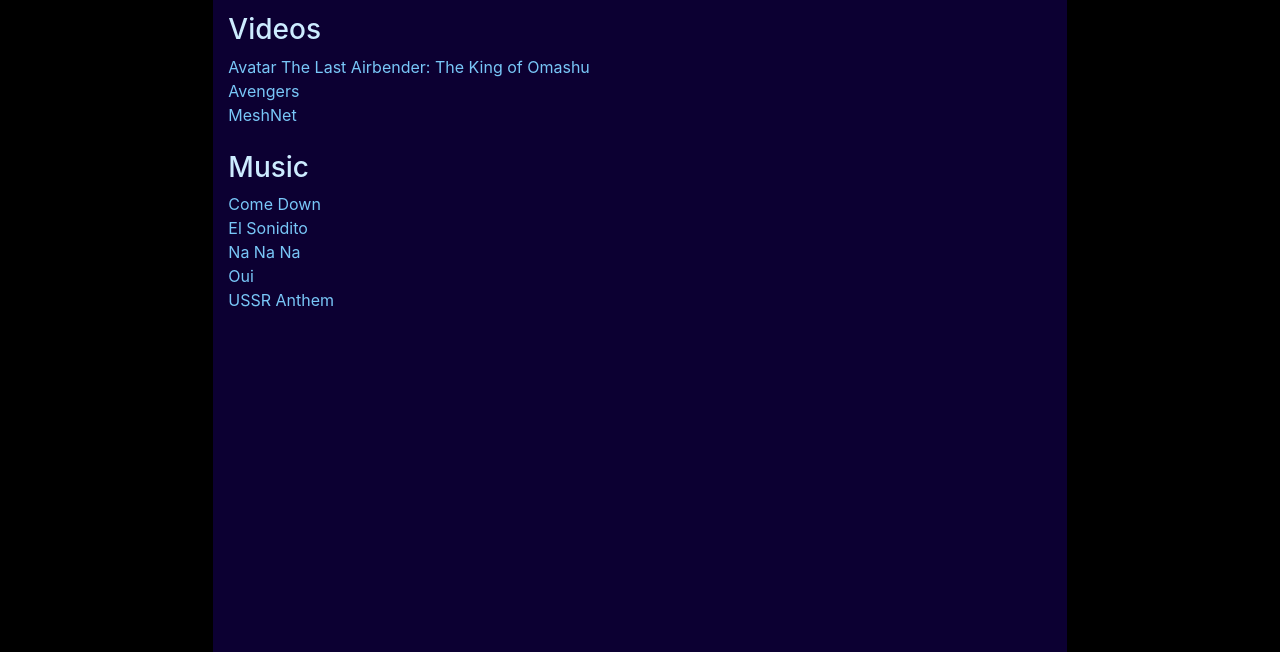
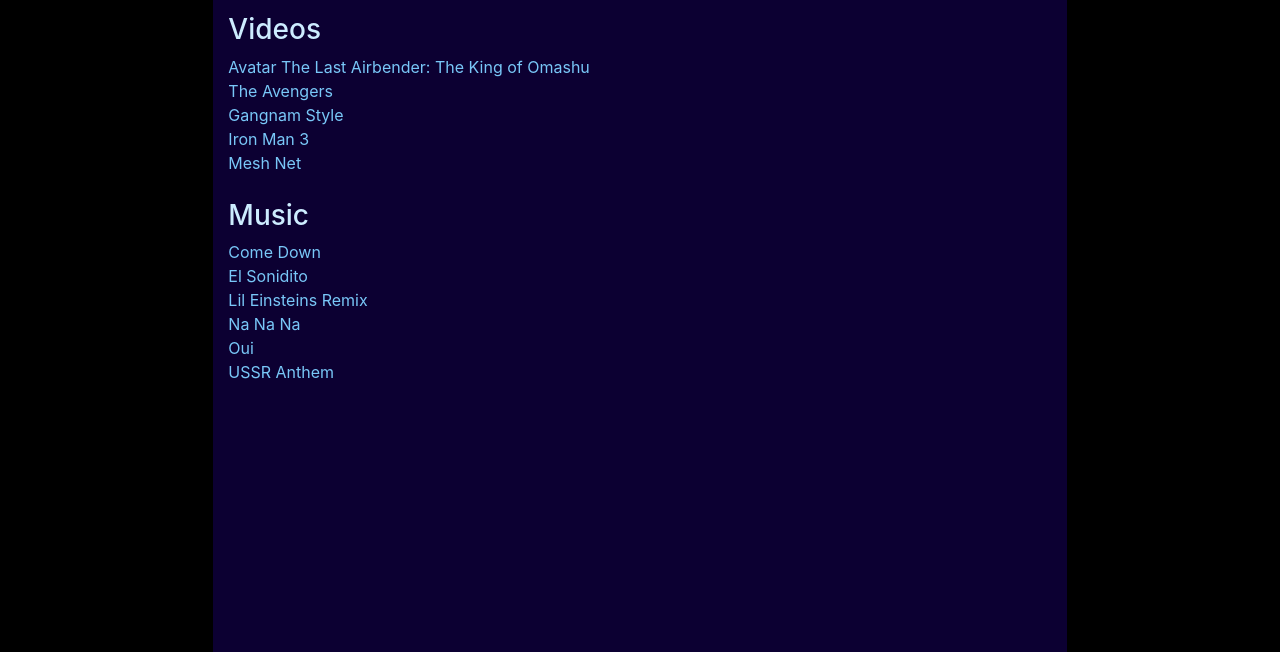
Before and after one commit to kingandrewsolomon/576-GroupProj, a website: page content/index.html in a window 1280 px wide. Shown: the part 148-800 px from the top of the page. Drawn offline with nearby package versions, Linux system fonts and the light colour scheme.

Commit message:
new movies/music

```diff
--- a/content/index.html
+++ b/content/index.html
@@ -50,11 +50,14 @@
                 <p>A Raspberry Pi Streaming Server. Click on a link to stream our media</p>
                 <h3>Videos</h3>
                 <a href="/stream?movie=videos/105.mov">Avatar The Last Airbender: The King of Omashu</a></br>
-                <a href="/stream?movie=videos/Avengers.mov">Avengers</a></br>
-                <a href="/stream?movie=videos/MeshNet.mov">MeshNet</a></br></br>
+                <a href="/stream?movie=videos/Avengers.mov">The Avengers</a></br>
+                <a href="/stream?movie=videos/Gangnam.mov">Gangnam Style</a></br>
+                <a href="/stream?movie=videos/IronMan3.mov">Iron Man 3</a></br>
+                <a href="/stream?movie=videos/MeshNet.mov">Mesh Net</a></br></br>
                 <h3>Music</h3>
                 <a href="/stream?movie=music/Come_Down.mp3">Come Down</a></br>
                 <a href="/stream?movie=music/El_Sonidito.mp3">El Sonidito</a></br>
+                <a href="/stream?movie=music/LiLEinsteinsRemix.mp3">Lil Einsteins Remix</a></br>
                 <a href="/stream?movie=music/NaNaNa.mp3">Na Na Na</a></br>
                 <a href="/stream?movie=music/Oui.mp3">Oui</a></br>
                 <a href="/stream?movie=music/USSRAnthem.mp3">USSR Anthem</a></br>
```
Also changed, not shown: content/music.html (+1 -0 lines), content/video.html (+4 -2 lines).
